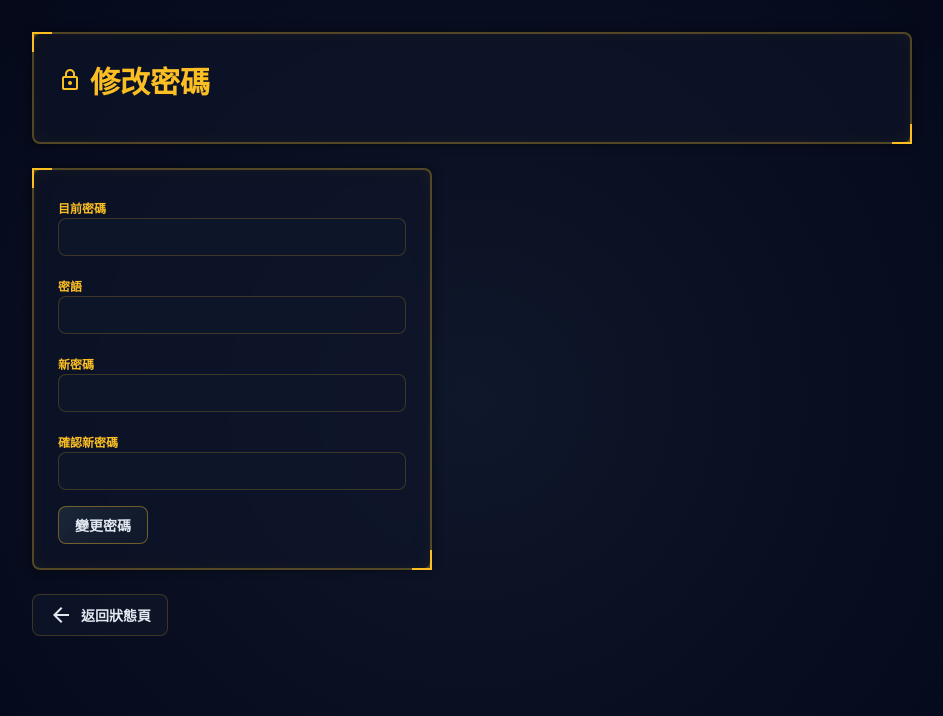
After one commit to muchblack/ffaicu, a FastAPI app: template app/templates/change_password.html in a window 1280 px wide. The commit adds this page. Shown: the top 716 px of the page, without its empty margins (168-1111 px from the left). Run offline with FastAPI, Linux system fonts and the light colour scheme; the template is opened without the code that fills it, so the values that code supplies are empty.

Commit message:
新增修改密碼頁面、每日戰鬥次數重置、登出導向、自動 migrate
- 新增 /view/change-password 頁面（需目前密碼+密語驗證）
- 登出改為 redirect 到首頁，不再回傳 JSON
- 狀態頁設施區新增「修改密碼」及「登出」按鈕
- 每日戰鬥次數自動重置（lazy reset：存取狀態頁或戰鬥時檢查跨日）
- 新增 last_battle_reset 欄位記錄上次重置日期
- main.py 加入 _auto_migrate()：啟動時自動補齊 ORM 新增欄位

Co-Authored-By: Claude Opus 4.6 <noreply@anthropic.com>

```diff
--- a/app/main.py
+++ b/app/main.py
@@ -1,8 +1,13 @@
+import logging
+
 from fastapi import FastAPI
 from fastapi.staticfiles import StaticFiles
+from sqlalchemy import inspect, text
 
 from app.database import Base, engine
 from app.models import *  # noqa: F401,F403 — 確保所有模型已註冊
+
+logger = logging.getLogger(__name__)
 from app.routers import (
     auth,
     bank,
@@ -23,6 +28,29 @@ from app.routers import (
 )
 
 Base.metadata.create_all(bind=engine)
+
+
+def _auto_migrate():
+    """自動補齊 ORM 模型中存在但資料庫缺少的欄位（僅新增，不刪不改）。"""
+    insp = inspect(engine)
+    for table_name, table in Base.metadata.tables.items():
+        if not insp.has_table(table_name):
+            continue
+        existing = {c["name"] for c in insp.get_columns(table_name)}
+        for col in table.columns:
+            if col.name not in existing:
+                col_type = col.type.compile(engine.dialect)
+                default = ""
+                if col.default is not None:
+                    dv = col.default.arg
+                    default = f" DEFAULT '{dv}'" if isinstance(dv, str) else f" DEFAULT {dv}"
+                stmt = f"ALTER TABLE {table_name} ADD COLUMN {col.name} {col_type}{default}"
+                with engine.begin() as conn:
+                    conn.execute(text(stmt))
+                logger.info("Auto-migrated: %s.%s (%s)", table_name, col.name, col_type)
+
+
+_auto_migrate()
 
 app = FastAPI(title="FF ADVENTURE いく改", version="2.0.0")
 
--- a/app/models/character.py
+++ b/app/models/character.py
@@ -39,6 +39,7 @@ class Character(Base):
     win_count = Column(Integer, default=0)                       # [22]
     battle_cry = Column(String(128), default="")                 # [23]
     available_battles = Column(Integer, default=9999)            # [25]
+    last_battle_reset = Column(String(10), default="")           # YYYY-MM-DD 上次重置日期
     last_battle_time = Column(BigInteger, default=0)             # [27]
     boss_counter = Column(Integer, default=0)                    # [28]
 
--- a/app/routers/auth.py
+++ b/app/routers/auth.py
@@ -1,4 +1,5 @@
 from fastapi import APIRouter, Depends, HTTPException, Request, Response, status
+from fastapi.responses import RedirectResponse
 from sqlalchemy.orm import Session
 
 from app.dependencies import get_current_user, get_db
@@ -34,9 +35,10 @@ def login(req: LoginRequest, response: Response, request: Request, db: Session =
 
 
 @router.post("/logout")
-def logout(response: Response):
+def logout():
+    response = RedirectResponse("/view/home", status_code=303)
     response.delete_cookie("ffa_token")
-    return {"message": "已登出"}
+    return response
 
 
 @router.post("/register")
--- /dev/null
+++ b/app/templates/change_password.html
@@ -0,0 +1,43 @@
+{% extends "base_rpg.html" %}
+{% block title %}修改密碼 - FF ADVENTURE{% endblock %}
+{% block content %}
+<header class="fantasy-border mb-6">
+  <h1 class="section-title text-3xl"><span class="material-symbols-outlined">lock</span> 修改密碼</h1>
+</header>
+
+{% if error %}
+<div class="fantasy-border mb-6" style="border-color:rgba(239,68,68,0.5);">
+  <p class="msg-error font-bold">{{ error }}</p>
+</div>
+{% endif %}
+
+{% if success %}
+<div class="fantasy-border mb-6" style="border-color:rgba(34,197,94,0.5);">
+  <p class="msg-success font-bold">{{ success }}</p>
+</div>
+{% endif %}
+
+<section class="fantasy-border mb-6" style="max-width:400px;">
+  <form method="post" action="/view/change-password" class="space-y-4">
+    <div>
+      <label class="text-xs text-gold font-bold">目前密碼</label>
+      <input type="password" name="current_password" required minlength="4" maxlength="32" class="rpg-input w-full">
+    </div>
+    <div>
+      <label class="text-xs text-gold font-bold">密語</label>
+      <input type="text" name="recovery_word" required class="rpg-input w-full">
+    </div>
+    <div>
+      <label class="text-xs text-gold font-bold">新密碼</label>
+      <input type="password" name="new_password" required minlength="4" maxlength="32" class="rpg-input w-full">
+    </div>
+    <div>
+      <label class="text-xs text-gold font-bold">確認新密碼</label>
+      <input type="password" name="confirm_password" required minlength="4" maxlength="32" class="rpg-input w-full">
+    </div>
+    <button type="submit" class="rpg-btn rpg-btn-rich">變更密碼</button>
+  </form>
+</section>
+
+<a href="/view/status" class="rpg-btn"><span class="material-symbols-outlined">arrow_back</span> 返回狀態頁</a>
+{% endblock %}
--- a/app/templates/status.html
+++ b/app/templates/status.html
@@ -174,6 +174,8 @@
     <a href="/view/message" class="rpg-btn rpg-btn-rich flex-col p-4"><span>&#128236;</span><span>郵局</span></a>
     <a href="/view/ranking" class="rpg-btn rpg-btn-rich flex-col p-4"><span>&#127942;</span><span>排行榜</span></a>
     <a href="/view/job" class="rpg-btn rpg-btn-rich flex-col p-4"><span>&#9962;</span><span>轉職神殿</span></a>
+    <a href="/view/change-password" class="rpg-btn flex-col p-4"><span>&#128272;</span><span>修改密碼</span></a>
+    <form action="/auth/logout" method="post" style="display:contents;"><button class="rpg-btn rpg-btn-danger flex-col p-4" type="submit"><span>&#128682;</span><span>登出</span></button></form>
   </div>
 </section>
 
```
Also changed, not shown: app/routers/views.py (+55 -0 lines), app/services/battle_service.py (+11 -0 lines).
